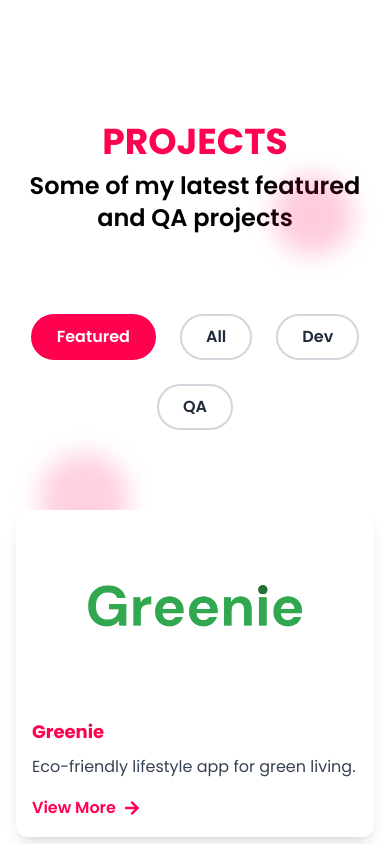
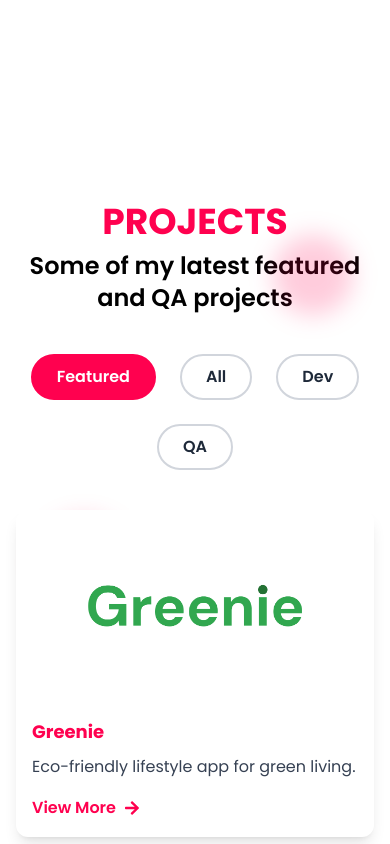
Before and after one commit to matheesha2000/Matheesha-portfolio, a Next.js app: page / in a window 390 px wide. Shown: the part 4060-4904 px from the top of the page. Built offline with nearby package versions, Linux system fonts and the light colour scheme.

Commit message:
fix: fixed compile error

```diff
--- a/app/page.tsx
+++ b/app/page.tsx
@@ -155,7 +155,7 @@ const projects: ProjectType[] = [
     image: "/images/projects/growbox.jpg",
     categories: ["Dev"],
     detailedDescription:
-      "This system helps users monitor and manage their gardens through features like automated watering schedules, environmental tracking, and plant care reminders. It's designed to simplify gardening, improve plant health, and support users with timely, intelligent guidance.",
+      "This system helps users monitor and manage their gardens through features like automated watering schedules, environmental tracking, and plant care reminders. It&apos;s designed to simplify gardening, improve plant health, and support users with timely, intelligent guidance.",
     moreImages: ["/images/projects/growbox.jpg"],
     techStack: ["HTML", "CSS", "JavaScript", "MySQL", "PHP"],
     github: "https://github.com/wtgsoysa/growBox2.0",
@@ -518,7 +518,7 @@ export default function Home() {
                 </div>
 
                 <div className="text-center lg:text-left max-w-3xl">
-                  <span className="block text-[#ff014f] text-xl sm:text-2xl font-semibold italic mb-2">HELLO I'M</span>
+                  <span className="block text-[#ff014f] text-xl sm:text-2xl font-semibold italic mb-2">HELLO I&apos;M</span>
                   <h1 className="text-4xl sm:text-5xl font-bold mb-3 text-[#212428] dark:text-white">
                     Matheesha Kalatuwawa.
                   </h1>
@@ -526,7 +526,7 @@ export default function Home() {
                     {text}
                   </h2>
                   <p className="text-base sm:text-lg text-gray-700 dark:text-gray-400 mb-6">
-                    I'm a third-year Software Engineering undergraduate at the University of Plymouth, focused on
+                    I&apos;m a third-year Software Engineering undergraduate at the University of Plymouth, focused on
                     Software Quality Assurance, Testing, and Web Development.
                   </p>
 
@@ -684,10 +684,10 @@ export default function Home() {
             </motion.section>
 
             {/* Projects Section */}
-            <section id="projects" className="px-4 sm:px-6 lg:px-8  max-w-7xl mx-auto">
+            <section id="projects" className="px-4 sm:px-6 lg:px-8 py-20 max-w-7xl mx-auto">
               <div className="text-center mb-10">
                 <h1 className="text-4xl font-extrabold mb-2 text-[#ff014f]">PROJECTS</h1>
-                <h2 className="text-2xl font-semibold mb-20">
+                <h2 className="text-2xl font-semibold">
                   Some of my latest featured and QA projects
                 </h2>
               </div>
@@ -709,11 +709,11 @@ export default function Home() {
               </div>
 
               {filteredProjects.length === 0 ? (
-                <p className="text-center text-gray-500 text-sm sm:text-base px-4 sm:px-0 ">
-                  No projects found for "{selectedCategory}" category.
+                <p className="text-center text-gray-500">
+                  No projects found for &quot;{selectedCategory}&quot; category.
                 </p>
               ) : (
-                <div className="grid grid-cols-1 sm:grid-cols-2 md:grid-cols-3 gap-8 mt-20">
+                <div className="grid grid-cols-1 sm:grid-cols-2 md:grid-cols-3 gap-8">
                   {filteredProjects.map((project, index) => (
                     <div
                       key={index}
@@ -721,7 +721,7 @@ export default function Home() {
                       data-aos-delay={`${index * 100}`}
                       className="group rounded-xl overflow-hidden shadow-lg bg-white dark:bg-gray-900 relative"
                     >
-                      <div className="relative h-48 w-full overflow-hidden ">
+                      <div className="relative h-48 w-full overflow-hidden">
                         <Image
                           src={project.image}
                           alt={project.name}
```
